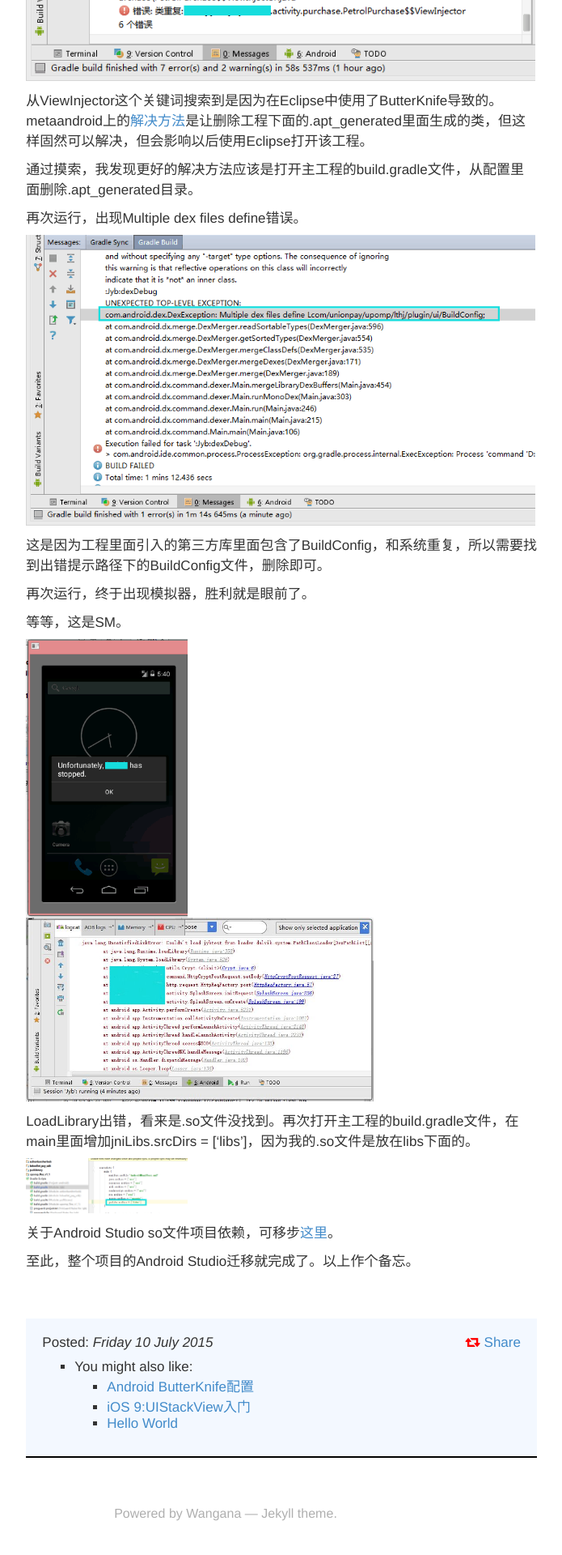
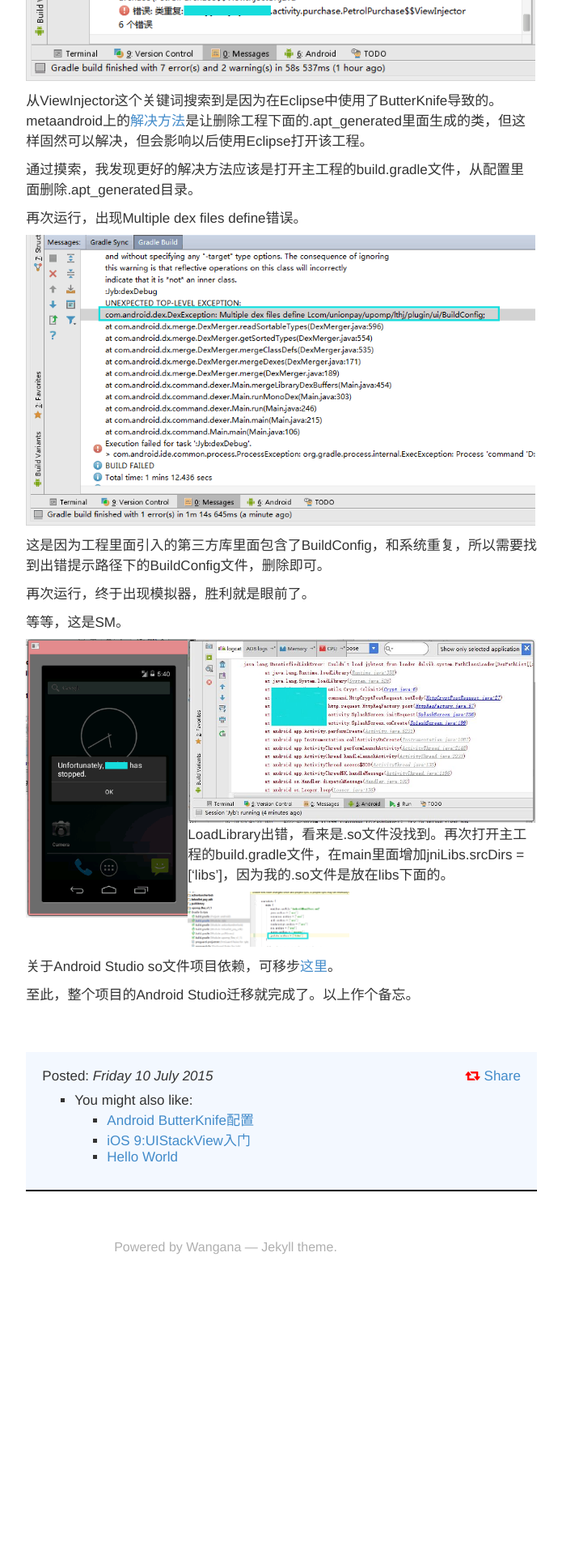
Before and after one commit to candeladiao/candeladiao.github.io, a Jekyll site: the page built from _posts/2015-07-10-Android从Eclipse迁移到Android-Studio.markdown, in a window 1280 px wide. Shown: the part 2422-4342 px from the top of the page at 81% size, without its empty margins (361-1056 px from the left). Built offline with Jekyll 4.4.1, drawn with Linux system fonts in a browser that asks for light colours; some web fonts are replaced; Markdown is read by kramdown in place of the engine named in the settings; comment, search, counter and statistics services are not loaded; after the commit the page ends 4013 px from its top, so only the background shows below that.

Commit message:
Android Studio

```diff
--- a/_posts/2015-07-10-Android从Eclipse迁移到Android-Studio.markdown
+++ b/_posts/2015-07-10-Android从Eclipse迁移到Android-Studio.markdown
@@ -76,8 +76,12 @@
 等等，这是SM。
 
 
+<div style="float:left">
 <img src="/assets/images/2015-07-10/06.png" width="200" align=center>
+</div>
+<div style="float:left">
 <img src="/assets/images/2015-07-10/07.jpg" width="430" align=center>
+</div>
 
 
 LoadLibrary出错，看来是.so文件没找到。再次打开主工程的build.gradle文件，在main里面增加jniLibs.srcDirs = ['libs']，因为我的.so文件是放在libs下面的。
```
